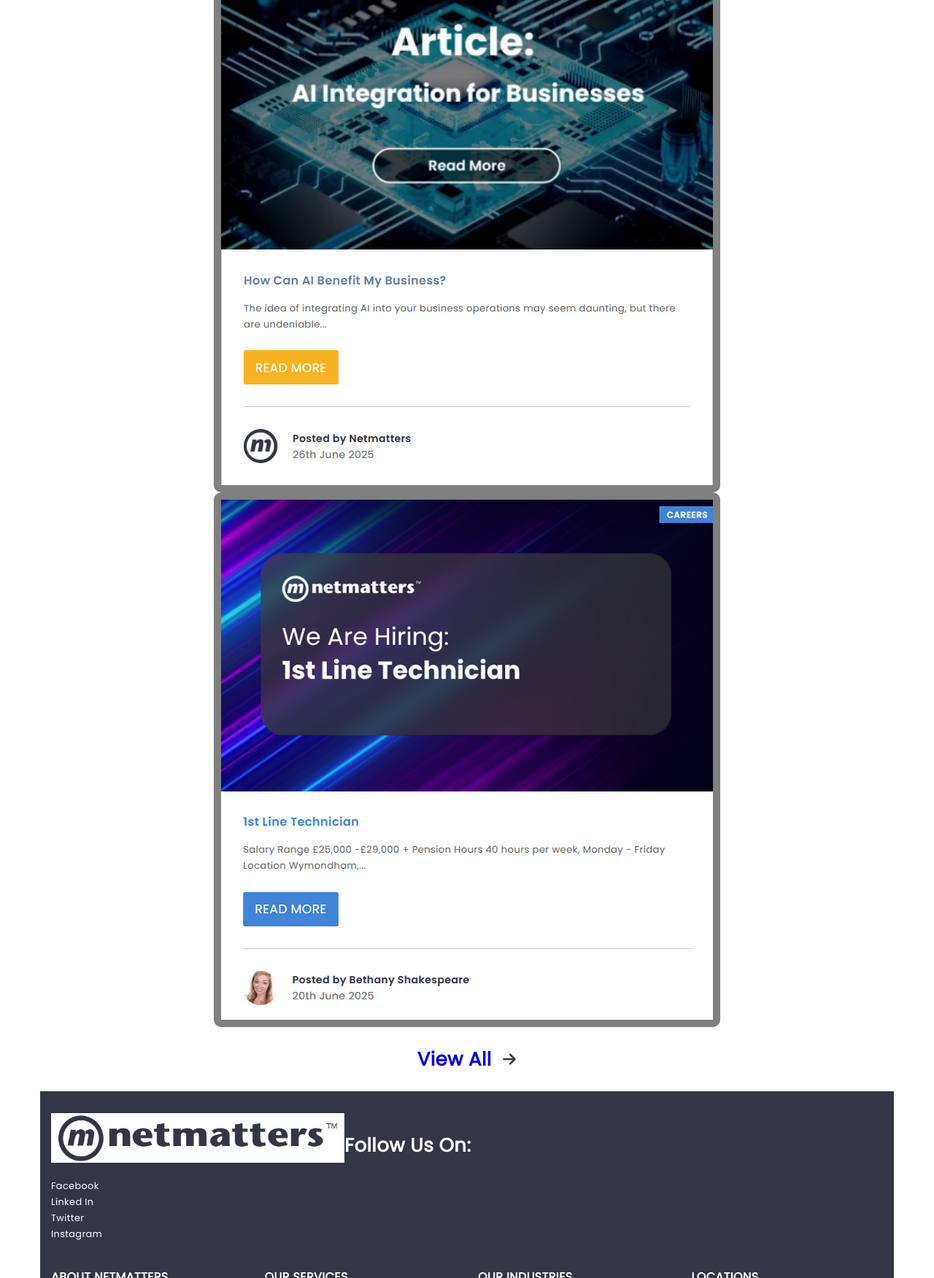
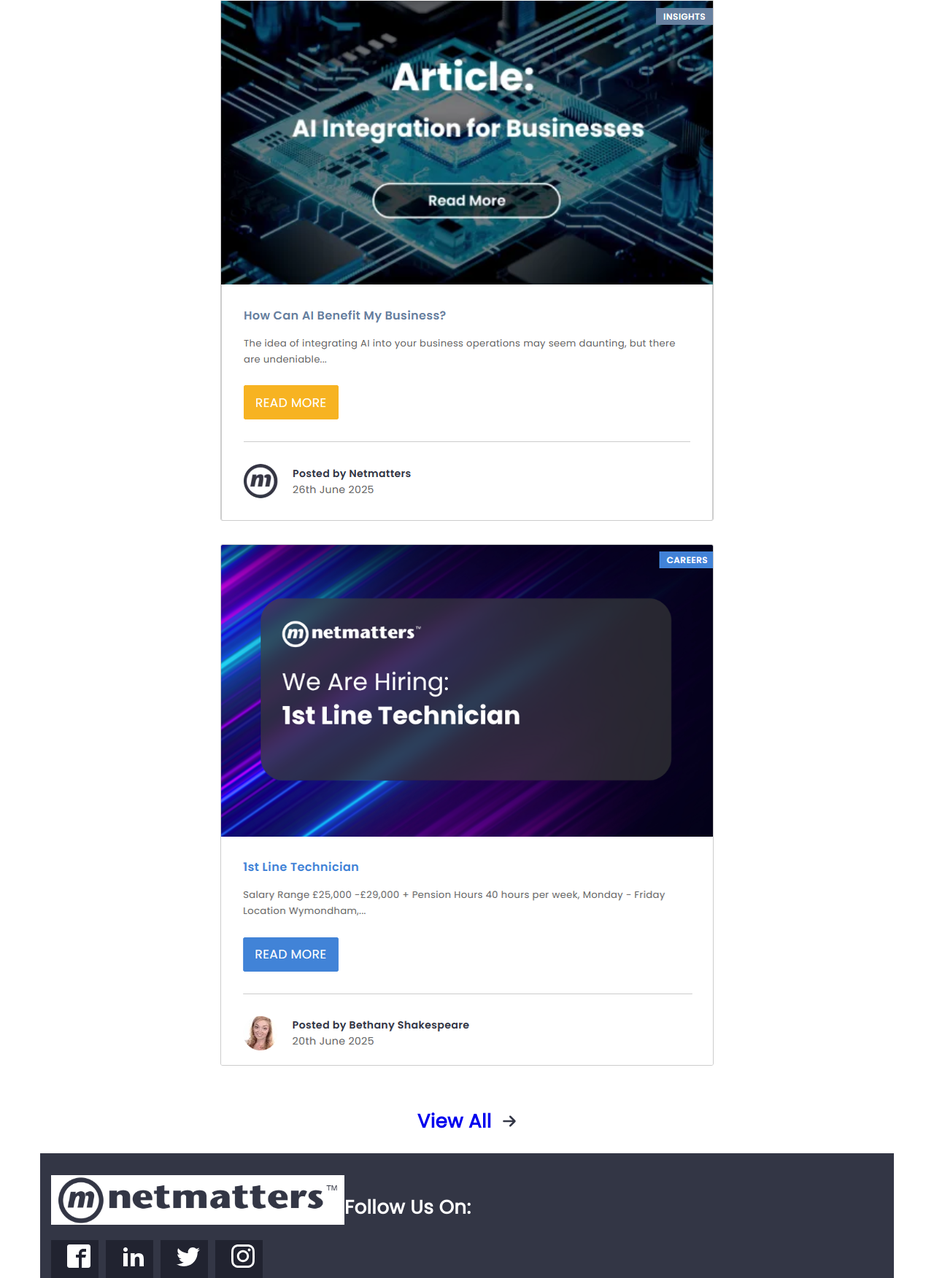
Before and after one commit to Rootytootyfrooty/NetMatters-SCS-Assessment1, a PHP site: page / in a window 1280 px wide. Shown: the part 4748-6500 px from the top of the page at 73% size. Run offline with PHP 8.4, Linux system fonts and the light colour scheme.

Commit message:
Footer and layout
Working on the social media buttons and the general layout of the footer.

```diff
--- a/SCSS/abstracts/_colors.scss
+++ b/SCSS/abstracts/_colors.scss
@@ -10,10 +10,18 @@
 $c__dev-training-orange: #ce4125;
 
 $c__welcome-black: #121318;
-$c__google-blue: #166af4;
-$c__trustpilot-green: #009b69;
+
+$c__google-blue: #4387f6;
+$c__google-blue-hov: #166af4;
+$c__trustpilot-green: #00b67b;
+$c__trustpilot-green-hov: #009b69;
 
 $orange: #ffa500;
+
+$c__instagram-pink: #d93175;
+$c__twitter-blue: #00aced;
+$c__linked-blue: #0077b5;
+$c__facebook-blue: #3b5998;
 
 //colour variables functional
 
@@ -30,9 +38,14 @@
 
 $wel-black: $c__welcome-black;
 $gg-blue: $c__google-blue;
+$gg-blue-h: $c__google-blue-hov;
 $tp-green: $c__trustpilot-green;
+$tp-green-h: $c__trustpilot-green-hov;
 
-
+$inst-pink: $c__instagram-pink;
+$twit-blue: $c__twitter-blue;
+$link-blue: $c__linked-blue;
+$face-blue: $c__facebook-blue;
 
 //our services button colours map
 $btn-colors: (
@@ -45,3 +58,11 @@
   security-pink: $security-pink,
   training-orange: $training-orange
 );
+
+//social media buttons colour map
+  $soc-med-colors: (
+  inst-pink: $inst-pink,
+  twit-blue: $twit-blue,
+  link-blue: $link-blue,
+  face-blue: $face-blue,
+);
--- a/SCSS/components/_buttons.scss
+++ b/SCSS/components/_buttons.scss
@@ -73,3 +73,13 @@
     }
   }
 }
+
+.btn-sm {
+@each $name, $color in $btn-colors {
+  &--#{$name} {
+    background-color: $color;
+    border-color: transparent;
+    color: $bg-white;
+    }
+  }
+}
--- a/SCSS/layout/_footer.scss
+++ b/SCSS/layout/_footer.scss
@@ -44,3 +44,24 @@
             }
     }
 }
+
+.list-soc {
+    display: flex;
+    flex-direction: row;
+    justify-content: left;
+    li {
+        display: flex;
+        width: 65px;
+        height: 55px;
+        background-color: #212330;
+        margin-right: 10px;
+        margin-bottom: 10px;
+        padding: 12px 22px 16px;
+    }
+    a {
+        align-self: center;
+
+
+    }
+}
+// fb lin x ins
--- a/SCSS/layout/_news.scss
+++ b/SCSS/layout/_news.scss
@@ -6,6 +6,16 @@
     display: flex;
     margin: 0 auto;
     max-width: 90vw;
-    border: 10px solid, grey;
-    border-radius: 10px;
+    border: 1px solid #ccc;
+    border-radius: 3px;
 }
+
+.article {
+    top: 0;
+    margin-bottom: 2rem;
+    &:hover {
+        position: relative;
+        top: -10px;
+        transition: top 0.5s ease;
+    }
+}
--- a/SCSS/layout/_welcome.scss
+++ b/SCSS/layout/_welcome.scss
@@ -28,17 +28,28 @@
     display: flex;
     flex-direction: column;
     flex-basis: auto;
+    padding-bottom: 2rem;
+    font-size: 20px;
 }
 .btn-gg {
     background-color: $gg-blue;
     border: $gg-blue;
+    &:hover {
+        background-color: $gg-blue-h;
+    }
 }
 .btn-tp {
     background-color: $tp-green;
     border: $tp-green;
+    &:hover {
+        background-color: $tp-green-h;
+    }
 }
 .btn-gg, .btn-tp {
     height: auto;
     max-width: fit-content;
 }
-// for star and and arrow icons, see themes/icons.scss
+
+
+
+// for star and arrow icons, see themes/icons.scss
--- a/index.html
+++ b/index.html
@@ -194,7 +194,7 @@
             </div>
         </div>
         <h2 class="container-head h2up">Latest News</h2>
-        <div class="container">
+        <div class="container news-sec">
             <div class="article">
                 <a class="news" href="#"><img src="img/icons/PNG/article1.png"></a>
             </div>
@@ -214,11 +214,11 @@
             <div class="container"><img class="logo" src="img/netmatterslogo.png" alt="The Netmatters Logo"></div>
             <h3 class="container-head">Follow Us On:</h3>
             <div class="container">
-                <ul>
-                    <li><a href="#">Facebook</a></li>
-                    <li><a href="#">Linked In</a></li>
-                    <li><a href="#">Twitter</a></li>
-                    <li><a href="#">Instagram</a></li>
+                <ul class="list-soc">
+                    <li class="fb"><a href="#"><img src="img/icons/SVG/facebook2.svg" alt="Facebook" class="btn-soc" /></a></li>
+                    <li class="lin"><a href="#"><img src="img/icons/SVG/linkedin2.svg" alt="Linked In" class="btn-soc" /></a></li>
+                    <li class="x"><a href="#"><img src="img/icons/SVG/twitter.svg" alt="Twitter" class="btn-soc" /></a></li>
+                    <li class="ins"><a href="#"><img src="img/icons/SVG/instagram.svg" alt="Instagram" class="btn-soc" /></a></li>
                 </ul>
             </div>
             <div class="container">
```
Also changed, not shown: CSS/styles.css.
